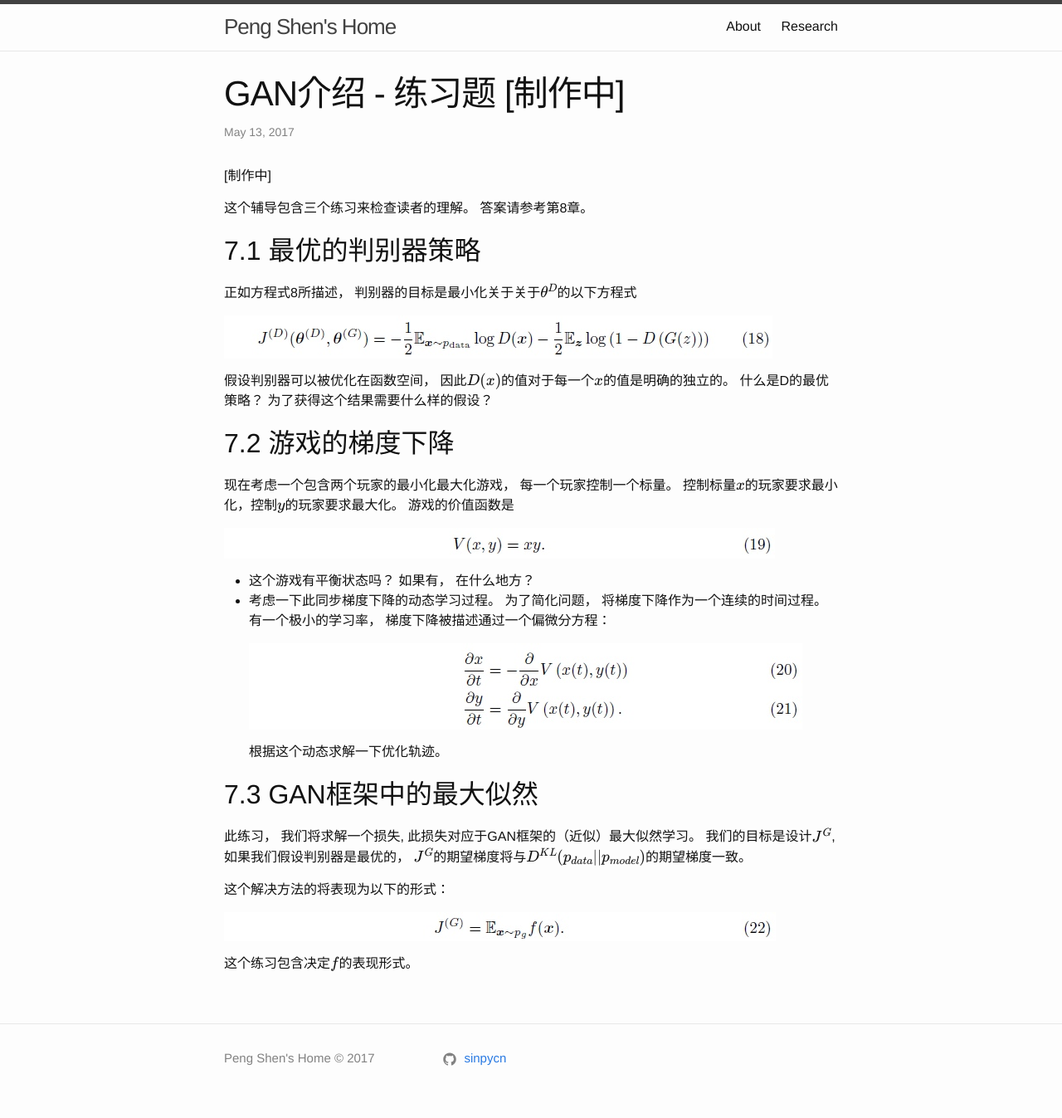
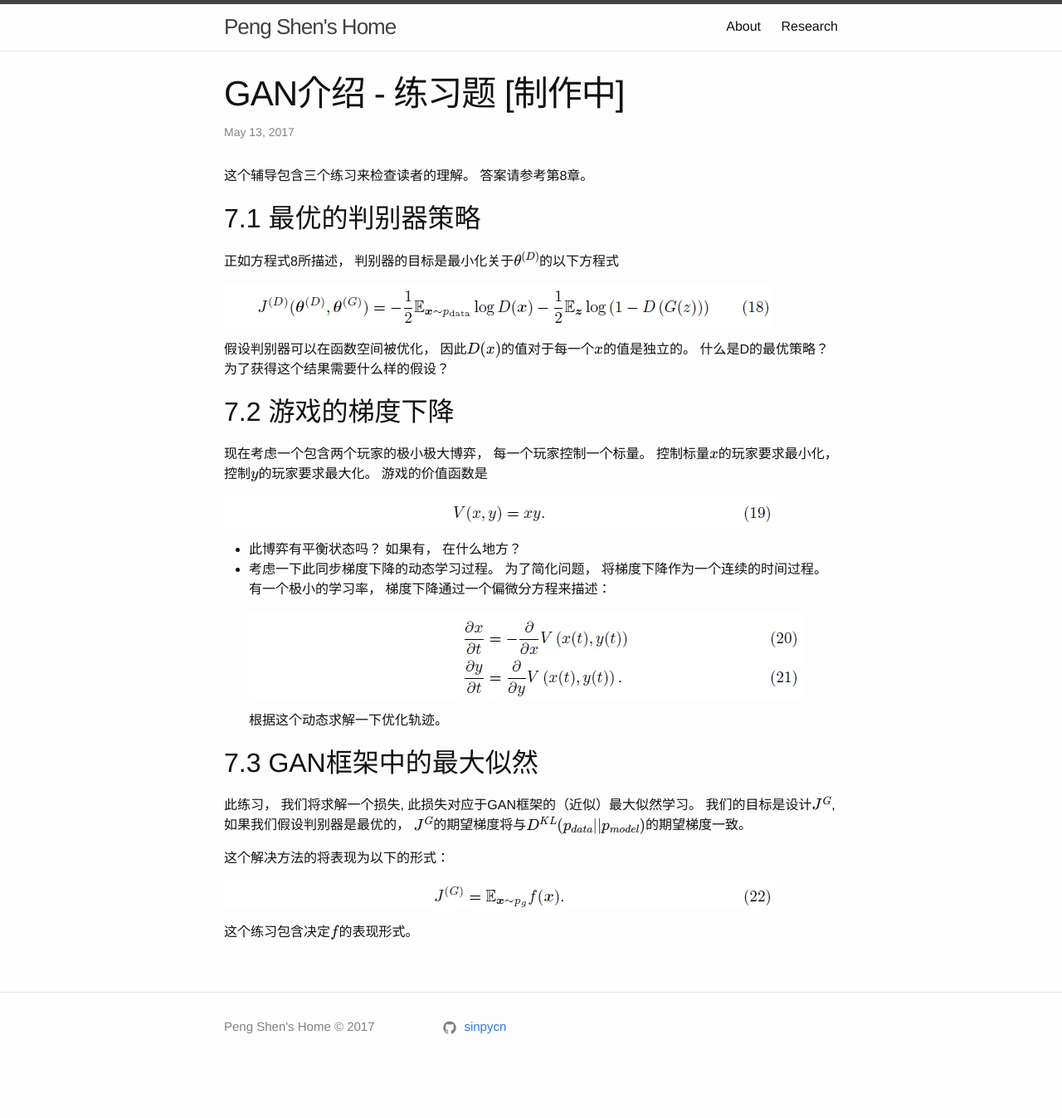
Before and after one commit to sinpycn/sinpycn.github.io, a Jekyll site: the page built from _posts/research/2017-05-13-GAN-Tutorial-Exercises.md, in a window 1280 px wide. Shown: the whole page at 83% size. Built offline with Jekyll 4.4.1, drawn with Linux system fonts in a browser that asks for light colours; formulas are drawn with MathJax 3; after the commit the page ends 1308 px from its top, so only the background shows below that.

Commit message:
Update 2017-05-13-GAN-Tutorial-Exercises.md

```diff
--- a/_posts/research/2017-05-13-GAN-Tutorial-Exercises.md
+++ b/_posts/research/2017-05-13-GAN-Tutorial-Exercises.md
@@ -5,29 +5,27 @@ mathjax: true
 categories: [research, gan-tutorial]
 ---
 
-[制作中]
-
 这个辅导包含三个练习来检查读者的理解。 答案请参考第8章。
 
 ## 7.1 最优的判别器策略
 
-正如方程式8所描述， 判别器的目标是最小化关于关于$$\theta^{D}$$的以下方程式
+正如方程式8所描述， 判别器的目标是最小化关于$$\theta^{(D)}$$的以下方程式
 
 ![Equation 18](/images/201705/10/eq18.jpg)
 
-假设判别器可以被优化在函数空间， 因此$$D(x)$$的值对于每一个$$x$$的值是明确的独立的。
+假设判别器可以在函数空间被优化， 因此$$D(x)$$的值对于每一个$$x$$的值是独立的。
 什么是D的最优策略？ 为了获得这个结果需要什么样的假设？
 
 ## 7.2 游戏的梯度下降
 
-现在考虑一个包含两个玩家的最小化最大化游戏， 每一个玩家控制一个标量。
+现在考虑一个包含两个玩家的极小极大博弈， 每一个玩家控制一个标量。
 控制标量$$x$$的玩家要求最小化，控制$$y$$的玩家要求最大化。
 游戏的价值函数是
 
 ![Equation 19](/images/201705/10/eq19.jpg)
 
-* 这个游戏有平衡状态吗？ 如果有， 在什么地方？
-* 考虑一下此同步梯度下降的动态学习过程。 为了简化问题， 将梯度下降作为一个连续的时间过程。 有一个极小的学习率， 梯度下降被描述通过一个偏微分方程：
+* 此博弈有平衡状态吗？ 如果有， 在什么地方？
+* 考虑一下此同步梯度下降的动态学习过程。 为了简化问题， 将梯度下降作为一个连续的时间过程。 有一个极小的学习率， 梯度下降通过一个偏微分方程来描述：
 
   ![Equation 20, 21](/images/201705/10/eq20.jpg)
 
```
